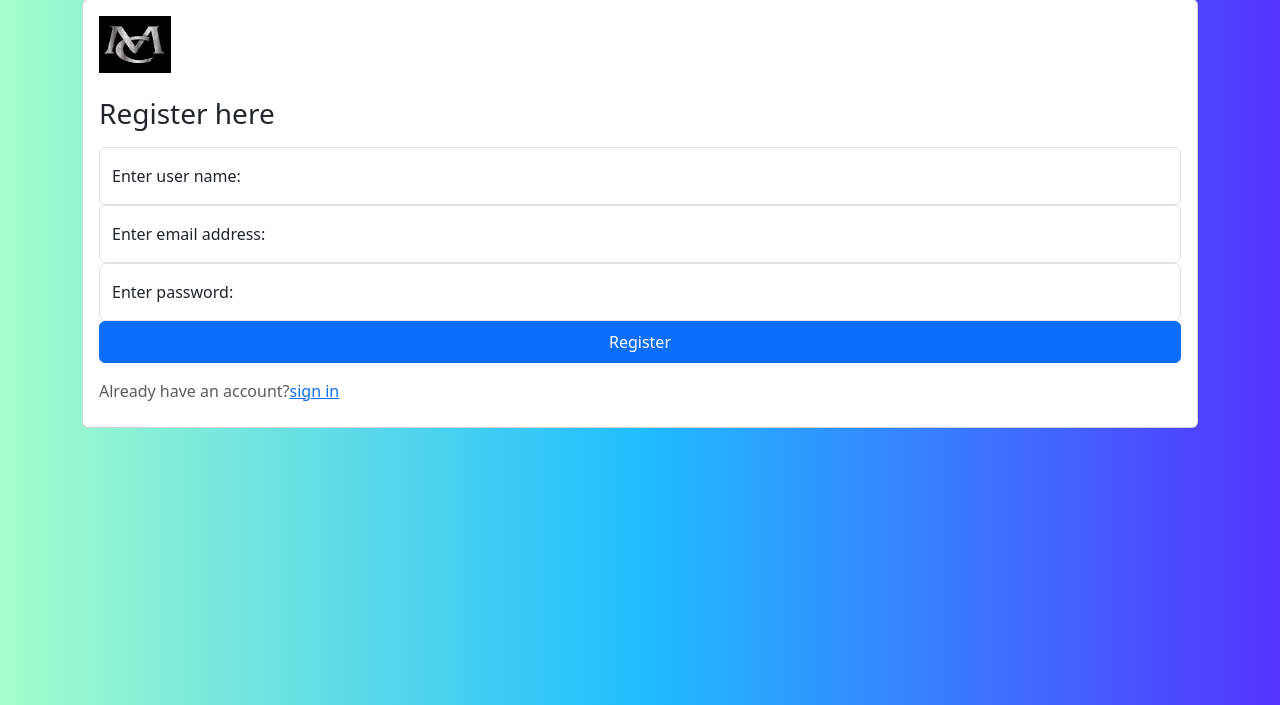
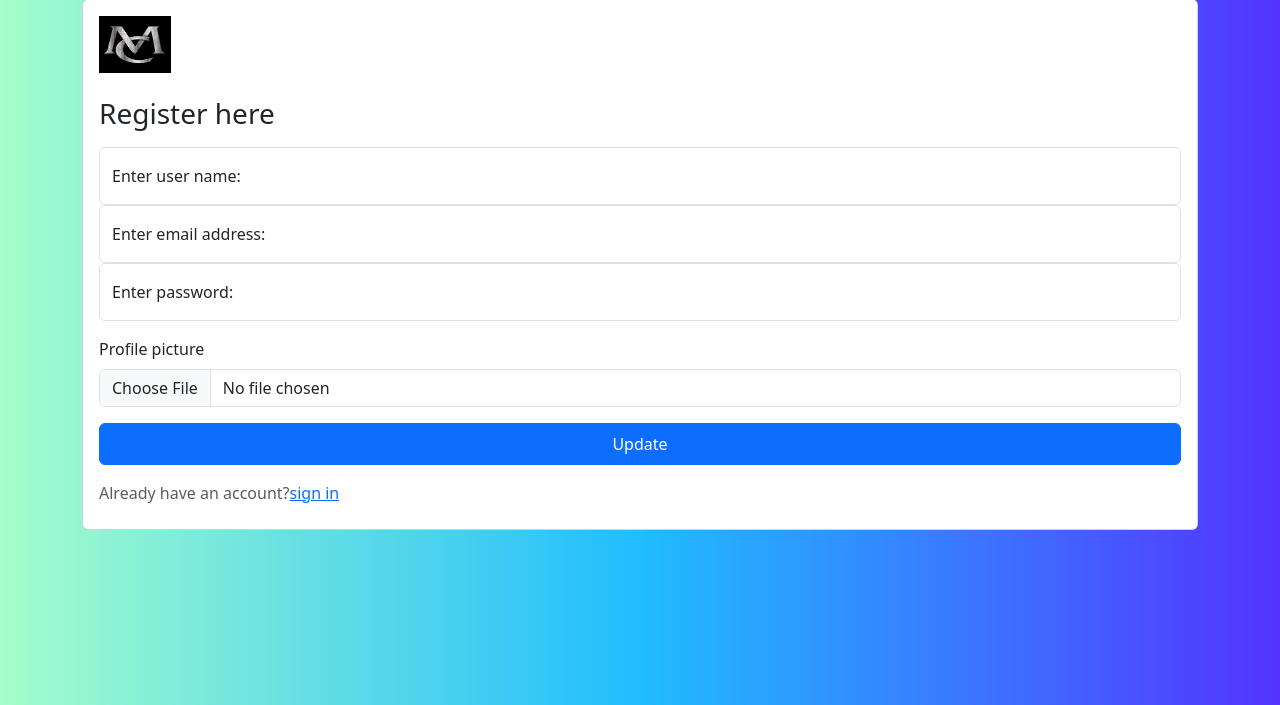
Before and after one commit to kmark-n/mark_careers_website_v4, a Flask app: page /register_form in a window 1280 px wide. Shown: the part 81-786 px from the top of the page. Run offline with Flask 3, Linux system fonts and the light colour scheme.

Commit message:
More updates on user profile

```diff
--- a/app.py
+++ b/app.py
@@ -7,9 +7,8 @@ from admin_setup import admin
 from middleware import auth, guest
 from itsdangerous.serializer import Serializer
 from flask_mail import Message, Mail
-from flask_login import LoginManager, login_user
-
-login_manager=LoginManager()
+from werkzeug.utils import secure_filename
+import secrets as secrets
 
 def create_app():
   app = Flask(__name__)
@@ -22,6 +21,7 @@ def create_app():
         }
     }
   }
+  app.config['UPLOAD_FOLDER']='static/profile_pic'
 
   app.config['MAIL_SERVER'] = 'smtp.gmail.com'
   app.config['MAIL_PORT'] = 465
@@ -38,7 +38,7 @@ def create_app():
     db.create_all()
 
   admin.init_app(app)
-  login_manager.init_app(app)
+
 
 
   @app.route('/')
@@ -58,12 +58,19 @@ def create_app():
       name=request.form['name']
       email=request.form['email']
       password=request.form['password']
+      profile_pic=request.files['profile_pic']
+      if profile_pic:
+        filename=secure_filename(profile_pic.filename)
+        random_hex=secrets.token_hex(8)
+        pic_name=random_hex + filename
+        profile_pic.save(os.path.join(os.path.abspath(os.path.dirname(__file__)), app.config['UPLOAD_FOLDER'], pic_name))
+        profile_pic=pic_name
       existing_user=Users.query.filter_by(email=email).first()
       if existing_user:
         flash('Email is already in use. Please choose a different email.', 'error')
         return redirect(url_for('register_form'))
       else:
-        new_user=Users(name=name, email=email, password=password)
+        new_user=Users(name=name, email=email, password=password, profile_pic=profile_pic)
         db.session.add(new_user)
         db.session.commit()
         flash('Registeration success!', 'success')
@@ -77,17 +84,11 @@ def create_app():
       password=request.form['password']
       user=Users.query.filter_by(name=name, email=email).first()
       if user and user.check_password(password):
-        login_user(user)
         session['user_id']=user.user_id
-        return redirect('/home')
+        return redirect(url_for('mark_careers'))
       else:
         error_message="Invalid user"
         return render_template('login.html', error=error_message)
-  @login_manager.user_loader
-  def load_user(user_id):
-    return Users.query.get(int(user_id))
-
-
 
   @app.route('/pwd_reset_req', methods=['GET', 'POST'])
   def pwd_reset_request():
@@ -148,12 +149,15 @@ def create_app():
     session.pop('user_id', None)
     return redirect('/')
 
+
   @app.route("/home")
   @auth
   def mark_careers():
       user=Users.query.get(session['user_id'])
+      name=user.name
+      profile_pic=url_for('static', filename='profile_pic/' + user.profile_pic)
       jobs_list = load_jobs_from_db()
-      return render_template('home.html', jobs = jobs_list, user=user)
+      return render_template('home.html', jobs = jobs_list, user=user, profile_pic=profile_pic, name=name)
 
   @app.route("/api/jobs")
   def list_jobs():
@@ -162,7 +166,9 @@ def create_app():
 
   @app.route("/status_form")
   def status_form():
-    return render_template('status_form.html')
+    user=Users.query.get(session['user_id'])
+    profile_pic=url_for('static', filename='profile_pic/' + user.profile_pic)
+    return render_template('status_form.html', profile_pic=profile_pic)
 
   @app.route("/job_status", methods=['POST'])
   def status_check():
@@ -178,32 +184,38 @@ def create_app():
 
   @app.route("/status_results/<id>")
   def application_status(id):
+    user=Users.query.get(session['user_id'])
+    profile_pic=url_for('static', filename='profile_pic/' + user.profile_pic)
     application=status_results(id)
     if application:
       job_id=application['job_id']
       job=load_job_from_db(job_id)
       if application['status']:
-        return render_template('status_results.html', application=application, job=job)
+        return render_template('status_results.html', application=application, job=job, profile_pic=profile_pic)
       else:
         status_message="Your status has not yet been updated"
-        return render_template('status_results.html', status=status_message)
+        return render_template('status_results.html', status=status_message, profile_pic=profile_pic)
     else:
       error_message="wrong name or email"
       return render_template('status_form.html', error=error_message)
 
   @app.route("/job/<job_id>")
   def show_job(job_id):
+    user=Users.query.get(session['user_id'])
+    profile_pic=url_for('static', filename='profile_pic/' + user.profile_pic)
     job = load_job_from_db(job_id)
     if not job:
       return "Not found", 404
-    return render_template('jobpage.html', job = job)
+    return render_template('jobpage.html', job = job, profile_pic=profile_pic)
 
   @app.route("/job/<job_id>/apply", methods=['post'])
   def apply_to_job(job_id):
+    user=Users.query.get(session['user_id'])
+    profile_pic=url_for('static', filename='profile_pic/' + user.profile_pic)
     data = request.form
     job = load_job_from_db(job_id)
     add_application_to_db(job_id, data)
-    return render_template('application_submitted.html', application=data, job = job)
+    return render_template('application_submitted.html', application=data, job=job, profile_pic=profile_pic)
 
   return app
 
--- a/models.py
+++ b/models.py
@@ -13,12 +13,14 @@ class Users(db.Model, UserMixin):
   email=db.Column(db.String(256), unique=True)
   password=db.Column(db.String(256))
   is_admin=db.Column(db.Boolean, default=False)
-  def __init__(self, user_id, name, email, password, is_admin):
+  profile_pic=db.Column(db.String(256), nullable=False, default='default.jpeg')
+  def __init__(self, name, email, password, user_id=None, is_admin=False, profile_pic=None):
     self.user_id=user_id
     self.name=name
     self.email=email
     self.password=bcrypt.hashpw(password.encode('utf-8'), bcrypt.gensalt()).decode('utf-8')
     self.is_admin=is_admin
+    self.profile_pic=profile_pic
 
   def check_password(self, password):
     return bcrypt.checkpw(password.encode('utf-8'), self.password.encode('utf-8'))
--- a/templates/home.html
+++ b/templates/home.html
@@ -14,7 +14,7 @@
       <div class="row">
         <div class="col-md-6">
 			<p class="lead">
-					At Mark carees, our mission is very simlpe: To connect the world's proffesionals to careers of their choice hence making them more productive and successful. This is the place you meet your fate and luck. Goodluck!
+					At Mark carees, our mission is very simlpe:To connect the world's proffesionals to careers of their choice hence making them more productive and successful. This is the place you meet your fate and luck. Goodluck!
 			</p>
         </div>
         <div class="d-none d-md-block col-md-6">
--- a/templates/jobitem.html
+++ b/templates/jobitem.html
@@ -9,7 +9,7 @@
           </div>
           {%endif%}
         </div>
-        <div class="col-2">
+        <div class="col-3">
           <a href="/job/{{ job['job_id'] }}" type="button" class="btn btn-outline-secondary">Apply</a>
         </div>
       </div>
--- a/templates/jobpage.html
+++ b/templates/jobpage.html
@@ -12,7 +12,7 @@
 			<h1 class="text-center mt-3 mb-4">MARK CAREERS</h1>
 
       <h3>{{ job['title'] }}</h3>
-      <p class="lead">{{ job['location'] }}</p>
+      <h1><p class="lead">{{ job['location'] }}</p></h1>
 
       <h4>REQUIREMENTS</h4>
       <ul>
--- a/templates/register_contents.html
+++ b/templates/register_contents.html
@@ -1,7 +1,7 @@
 <div class="container">
   <div class="card mt-80">
     <div class="card-body">
-      <form action="/register_form/registered" method="post">
+      <form action="/register_form/registered" method="post" enctype="multipart/form-data">
         <img class="mb-4" src="https://markcareerswebsitev3.markndungu.repl.co/static/mark_careers.jpeg" alt="" width="72" height="57">
         <h1 class="h3 mb-3 fw-normal">Register here</h1>
 
@@ -17,14 +17,19 @@
         <div class="form-floating">
           <input type="password" class="form-control" name="password" id="floatingPassword" placeholder="Password" required>
           <label for="floatingPassword">Enter password:</label>
-        <button class="btn btn-primary w-100 py-2" type="submit">Register</button><br>
-        {% with messages = get_flashed_messages() %}
+        </div>
+        <div class="mt-3 mb-3">
+          <label class="form-label">Profile picture</label>
+          <input type="file" class="form-control" name="profile_pic">
+        </div>
+        <button class="btn btn-primary w-100 py-2" type="submit">Update</button><br>
+        {% with messages = get_flashed_messages(with_categories=true) %}
           {% if messages %}
-            <div class="alert alert-danger">
-              {% for message in messages %}
+            {% for category, message in messages %}
+            <div class="alert {% if category=='success'%}alert-success{% elif category=='error'%}alert-danger{% endif %}">
                 {{ message }}
-              {% endfor %}
             </div>
+            {% endfor %}
           {% endif %}
         {% endwith %}
         <p class="mt-3 mb-2 text-body-secondary">Already have an account?<a href="/">sign in</a></p>
```
Also changed, not shown: templates/nav.html (+10 -12 lines), static/profile_pic/d35a13ec68ad716fmark.jpg (added), static/profile_pic/default.jpeg (added), static/profile_pic/mark.jpg (added).
